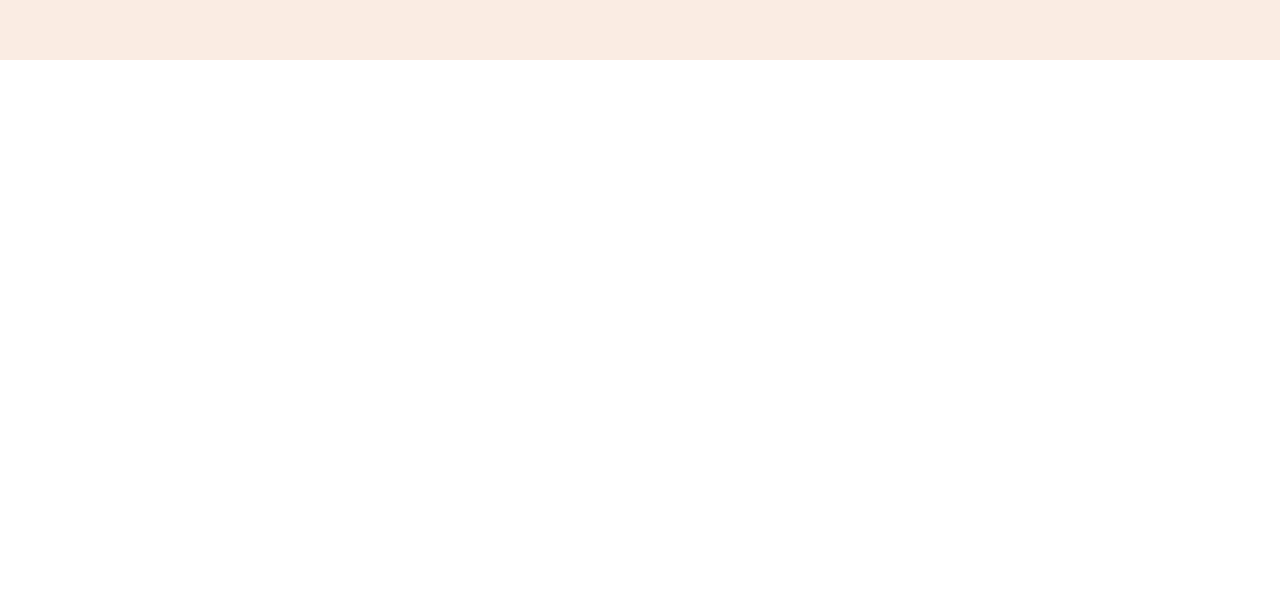
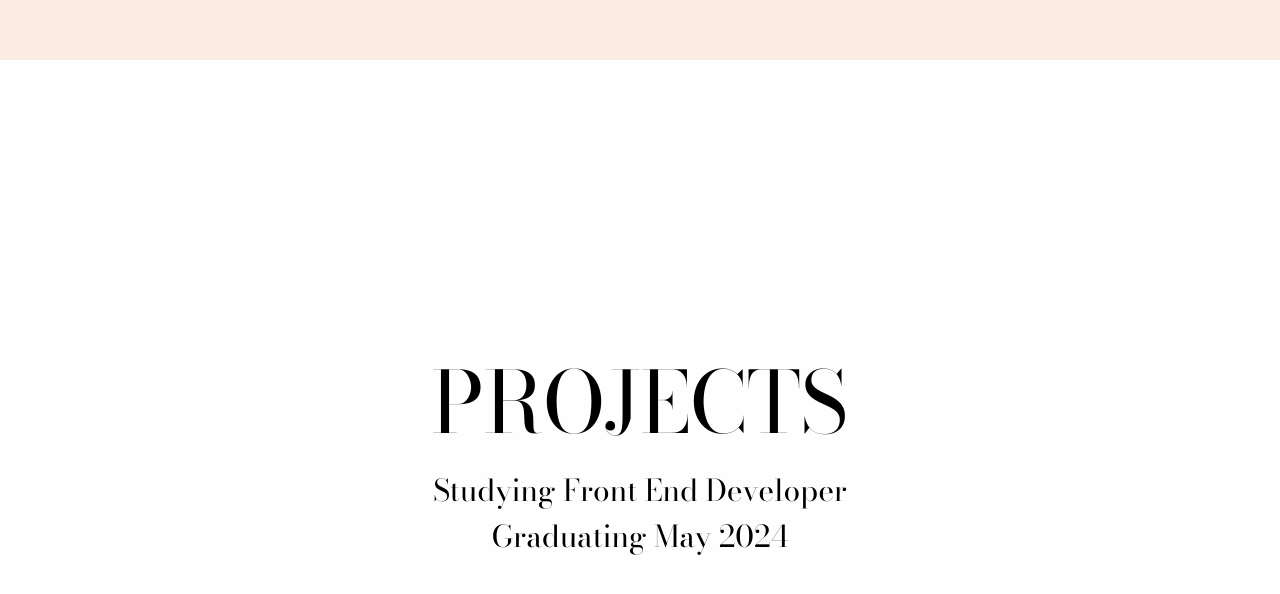
Before and after one commit to JennyWeij/JennyPortfolio, a React (Vite) app: page / in a window 1280 px wide. Shown: the part 2340-2934 px from the top of the page. Before the commit the page ends 2400 px from the top, so only its background shows below. Built offline with nearby package versions, Linux system fonts and the light colour scheme.

Commit message:
added a fourth section

```diff
--- a/src/App.tsx
+++ b/src/App.tsx
@@ -128,6 +128,7 @@ function App() {
           </Box>
         </Box>
       </Box>
+
       {/* Third section  */}
       <Box
         style={{
@@ -156,6 +157,35 @@ function App() {
           </Text>
         </Box>
       </Box>
+
+      {/* Fourth section  */}
+      <Box
+        style={{
+          height: "100vh",
+          background: "#FEFEFE",
+          display: "flex",
+          justifyContent: "center",
+          alignItems: "center",
+        }}
+      >
+        {/* Project box */}
+        <Box
+          style={{
+            textAlign: "center",
+            justifyItems: "center",
+            color: "black",
+            marginTop: -80,
+          }}
+        >
+          <Text fontSize={85} fontFamily="Bodoni Moda" marginBottom="-30">
+            PROJECTS
+          </Text>
+          <Text fontSize={30} fontFamily="Bodoni Moda">
+            Studying Front End Developer <br />
+            Graduating May 2024
+          </Text>
+        </Box>
+      </Box>
     </Container>
   );
 }
```
